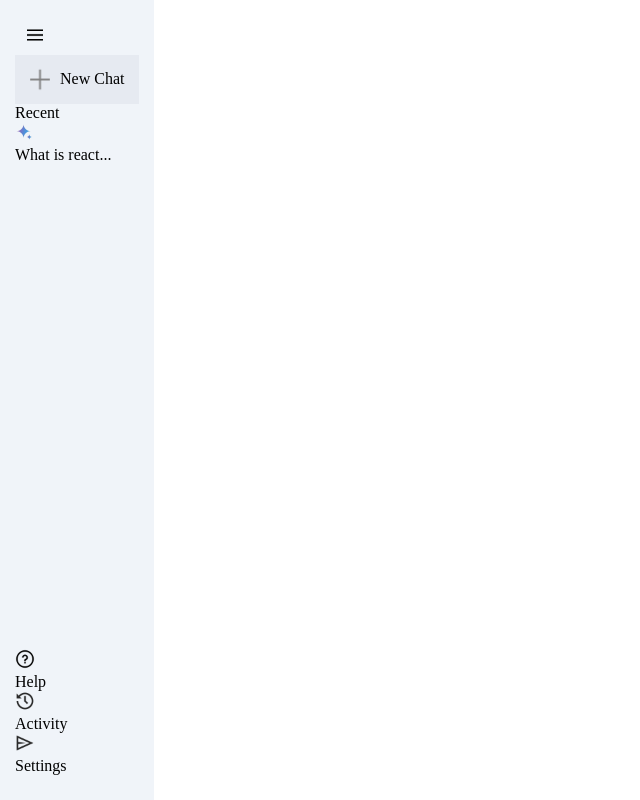
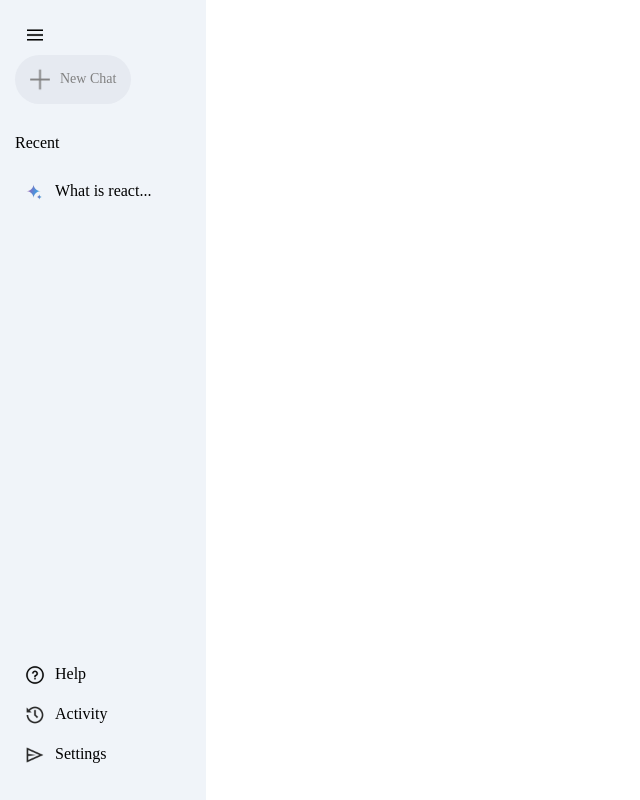
Before and after one commit to mariaemf/gemini-clone, a React (Vite) app: page / in a window 1280 px wide. Shown: the whole page, without its empty margins (0-640 px from the left). Built offline with nearby package versions, Linux system fonts and the light colour scheme.

Commit message:
feat: novas atualizacoes em sessao de sidebar

```diff
--- a/src/components/Sidebar/sidebar.css
+++ b/src/components/Sidebar/sidebar.css
@@ -19,10 +19,36 @@
 }
 
 .sidebar .new-chat {
-  margin-top: 10px;
   display: inline-flex;
   align-items: center;
+  cursor: pointer;
+
   gap: 10px;
+  margin-top: 10px;
   padding: 10px 15px;
+  border-radius: 50px;
+  font-size: 14px;
+
+  color: grey;
   background: #e6eaf1;
 }
+
+.sidebar .recent {
+  display: flex;
+  flex-direction: column;
+}
+
+.sidebar .recent-title {
+  margin-top: 30px;
+  margin-bottom: 20px;
+}
+
+.sidebar .recent-entry {
+  display: flex;
+  align-items: start;
+
+  gap: 10px;
+  padding: 10px;
+  padding-right: 40px;
+  border-radius: 50px;
+}
```
